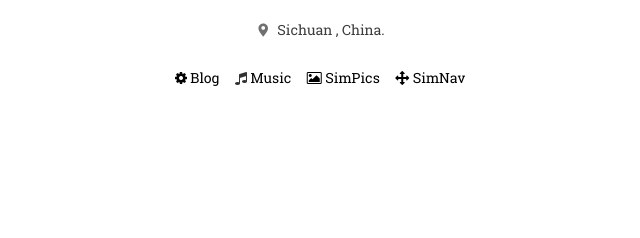
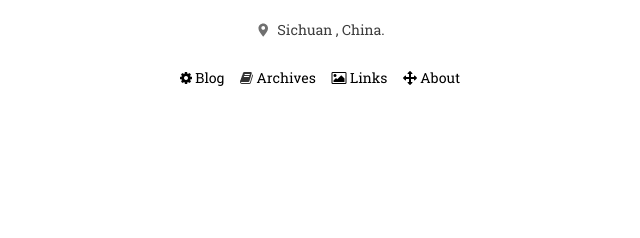
Before and after one commit to Duseus/Duseus.github.io, a plain HTML site: page index.html in a window 1280 px wide. Shown: the part 447-685 px from the top of the page, 640-1280 px from the left. Drawn offline with Linux system fonts and the light colour scheme.

Commit message:
Update index.html

```diff
--- a/index.html
+++ b/index.html
@@ -35,9 +35,9 @@
 		<div class="menu-%e8%8f%9c%e5%8d%951-container">
 			<ul id="menu-%e8%8f%9c%e5%8d%951" class="index_nav" style="font-family:en">
 				<li id="menu-item-1" class="menu-item menu-item-type-custom menu-item-object-custom current-menu-item current_page_item menu-item-home menu-item-1"><a href="https://blog.scxho.cn" target="_blank"><i class="fa fa-cog fa-spin"></i> Blog</a></li>
-				<li id="menu-item-2" class="menu-item menu-item-type-post_type menu-item-object-page menu-item-2"><i class="fa fa-music"></i> <a href="https://scxho.cn/playlist.html" target="_blank" style="text-decoration:none;">Music</a></li>
-				<li id="menu-item-3" class="menu-item menu-item-type-taxonomy menu-item-object-category menu-item-3"><a href="https://t.scxho.cn" target="_blank"><i class="fa fa-photo"></i> SimPics</a></li>
-				<li id="menu-item-4" class="menu-item menu-item-type-post_type menu-item-object-page menu-item-4"><a href="https://w.scxho.cn" target="_blank"><i class="fa fa-arrows"></i> SimNav</a></li>
+				<li id="menu-item-2" class="menu-item menu-item-type-post_type menu-item-object-page menu-item-2"><i class="fa fa-book"></i> <a href="https://blog.scxho.cn/archives.html" target="_blank" style="text-decoration:none;"> Archives</a></li>
+				<li id="menu-item-3" class="menu-item menu-item-type-taxonomy menu-item-object-category menu-item-3"><a href="https://blog.scxho.cn/friends.html" target="_blank"><i class="fa fa-photo"></i> Links</a></li>
+				<li id="menu-item-4" class="menu-item menu-item-type-post_type menu-item-object-page menu-item-4"><a href="https://blog.scxho.cn/about.html" target="_blank"><i class="fa fa-arrows"></i> About</a></li>
 			</ul>
 		</div>
 	</div>
```
